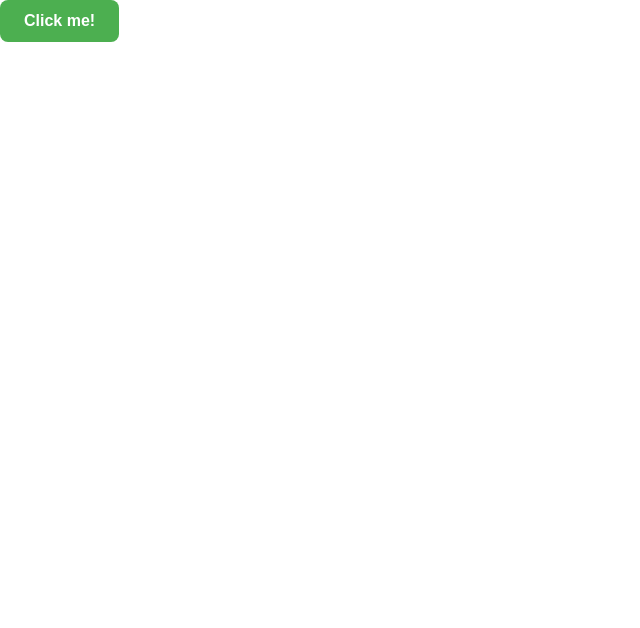
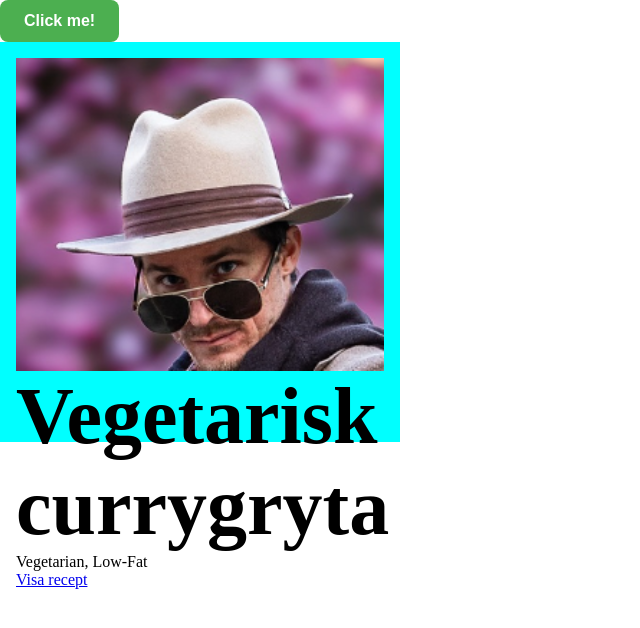
Before and after one commit to appelqvistelias/recipe-finder, a React (Vite) app: page / in a window 1280 px wide. Shown: the top 628 px of the page, without its empty margins (0-640 px from the left). Built offline with nearby package versions, Linux system fonts and the light colour scheme.

Commit message:
added placeholder data

```diff
--- a/src/App.jsx
+++ b/src/App.jsx
@@ -1,14 +1,29 @@
 import "./App.css";
 import Button from "./components/Button/Button";
+import MealCard from "./components/MealCard/MealCard";
+import placeholderImage from "./assets/images/placeholder.png";
+
+const dummyMeal = {
+  label: "Vegetarisk currygryta",
+  image: placeholderImage,
+  dietLabels: ["Vegetarian", "Low-Fat"],
+  url: "https://example.com/recept"
+};
+
 
 function App() {
   return (
+    <div>
       <Button
         title="Click me!"
         onClick={() => {
           alert("Hello there!");
         }}
       />
+      <div>
+        <MealCard meal={dummyMeal} />
+      </div>
+    </div>
   );
 }
 
--- /dev/null
+++ b/src/components/MealCard/MealCard.jsx
@@ -0,0 +1,18 @@
+
+import React from 'react';
+import styles from './MealCard.module.css';
+
+export default function MealCard({ meal }) {
+    return (
+      <section className={styles.mealCard}>
+        <img src={meal.image} alt={meal.label} className={styles.mealImage} />
+        <div className={styles.mealInfo}>
+          <h2>{meal.label}</h2>
+          <p>{meal.dietLabels.join(", ")}</p>
+          <a href={meal.url} target="_blank" rel="noopener noreferrer">
+            Visa recept
+          </a>
+        </div>
+      </section>
+    );
+  }
--- /dev/null
+++ b/src/components/MealCard/MealCard.module.css
@@ -0,0 +1,16 @@
+.mealCard {
+
+    display: flex;
+    flex-direction: column;
+
+    background-color: aqua;
+    width: 25rem;
+    height: 25rem;
+    padding: 1rem;
+
+}
+
+.mealCard h2 {
+
+    font-size: 5rem;
+}
```
Also changed, not shown: src/assets/images/placeholder.png (added). Lines whose indentation alone changed are shown as unchanged.
